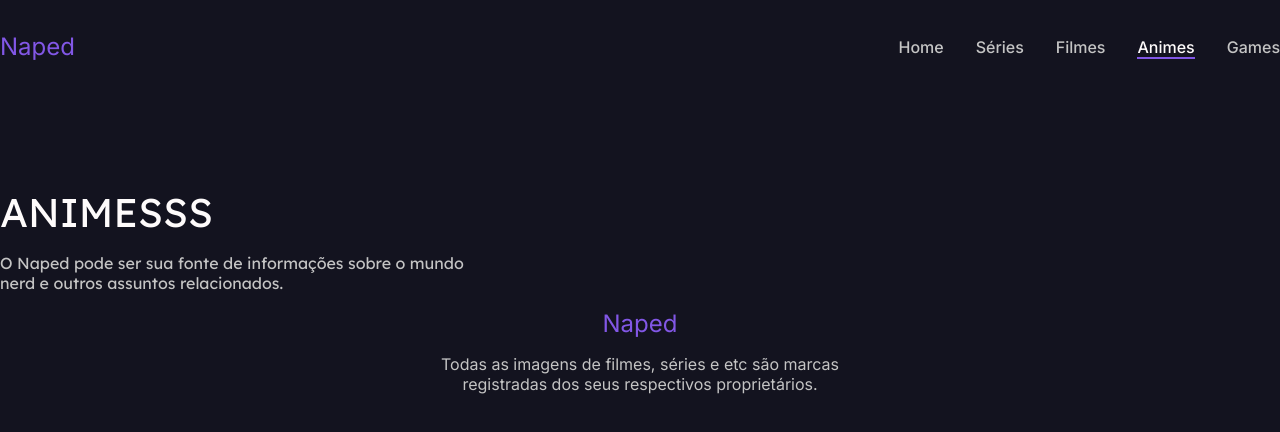
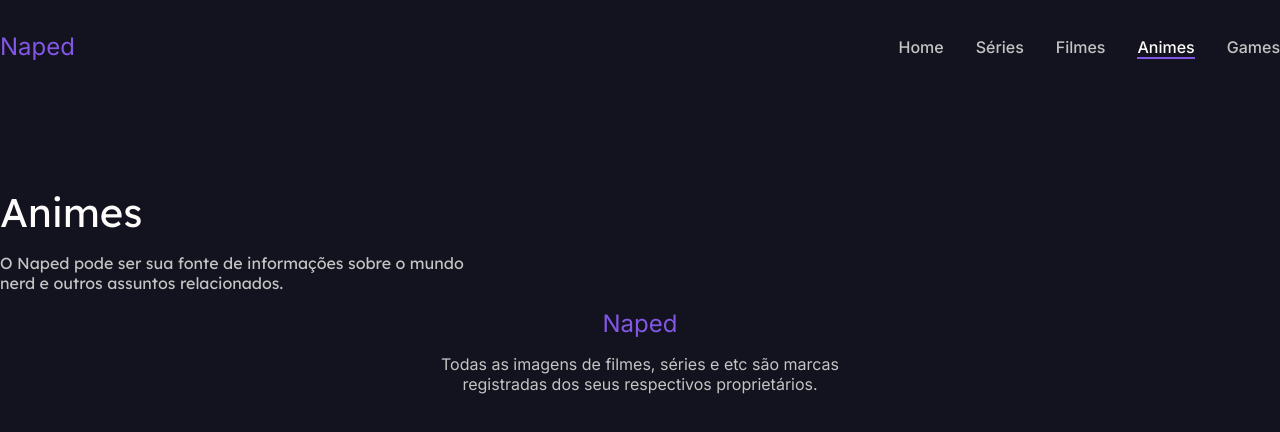
Before and after one commit to devlucaslopes/10-naped-blog, a Next.js app: page /animes in a window 1280 px wide. Shown: the top 432 px of the page. Built offline with nearby package versions, Linux system fonts and the light colour scheme.

Commit message:
created animes template

```diff
--- a/src/templates/Animes/index.tsx
+++ b/src/templates/Animes/index.tsx
@@ -6,9 +6,9 @@
   return (
     <Base>
       <Jumbotron
-        title="ANIMESSS"
-        subtitle="O Naped pode ser sua fonte de informações sobre o mundo nerd e outros
-      assuntos relacionados."
+        title="Animes"
+        subtitle="O Naped pode ser sua fonte de informações sobre o mundo nerd e outros assuntos relacionados."
+        backgroundURL="https://images.unsplash.com/photo-1578632749014-ca77efd052eb?ixlib=rb-1.2.1&ixid=MnwxMjA3fDB8MHxwaG90by1wYWdlfHx8fGVufDB8fHx8&auto=format&fit=crop&w=1170&q=80"
       />
     </Base>
   )
```
